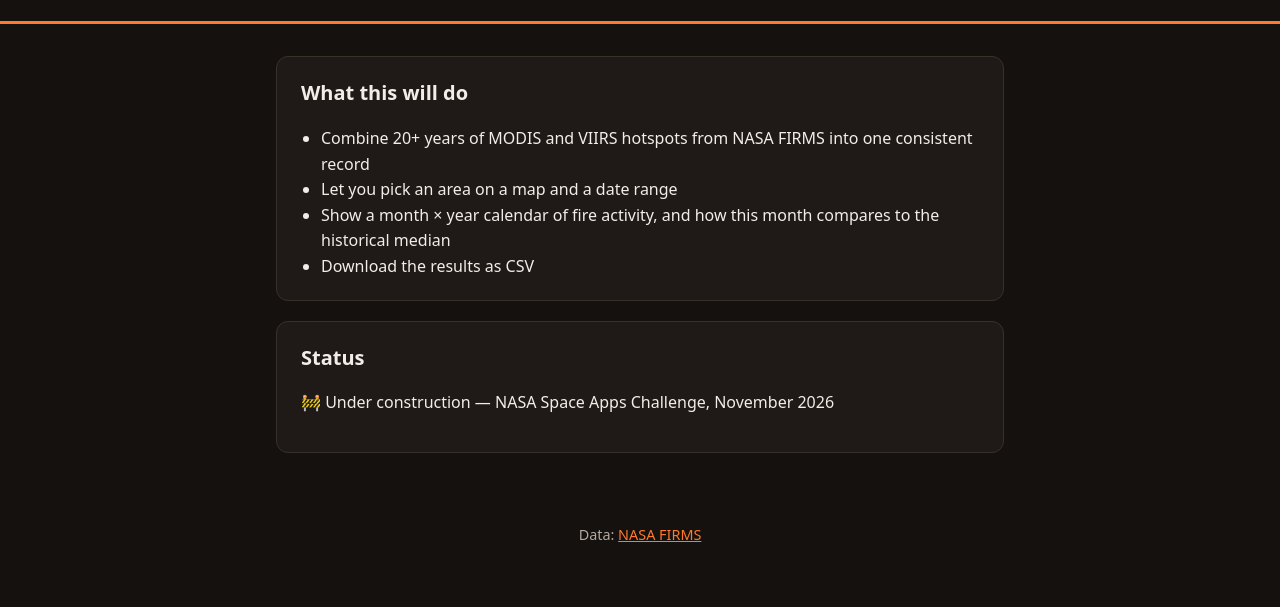
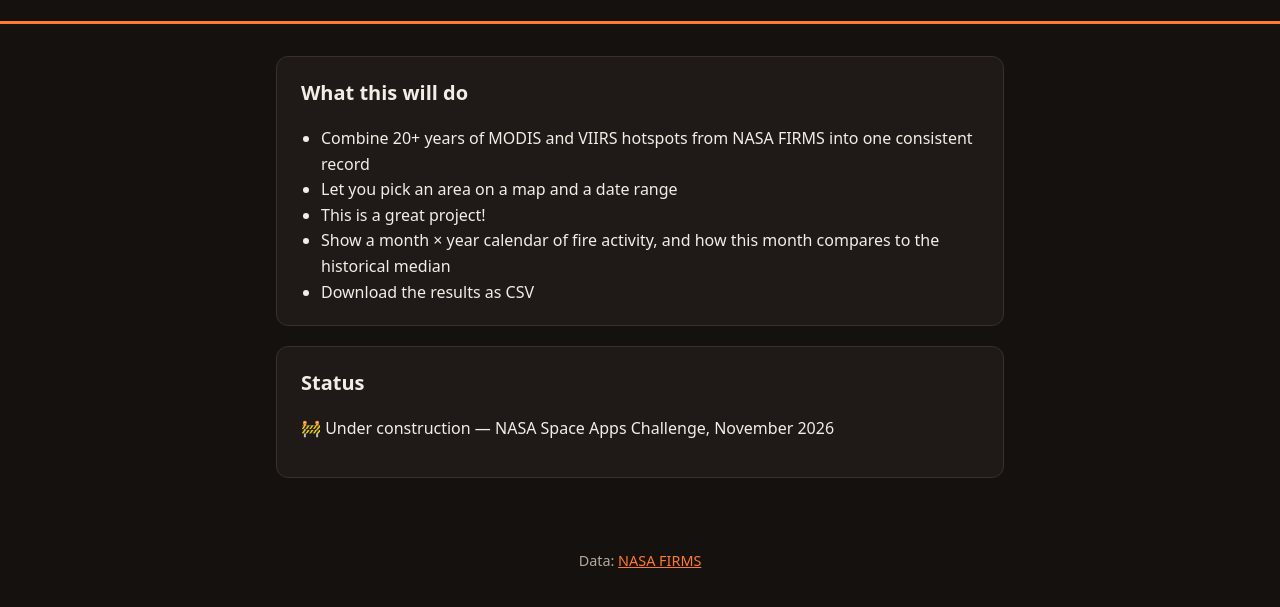
Before and after one commit to GShubhan/ignisensing-analytics, a plain HTML site: page web/index.html in a window 1280 px wide. Shown: the part 161-768 px from the top of the page. Drawn offline with Linux system fonts and the light colour scheme.

Commit message:
Add a list item

```diff
--- a/web/index.html
+++ b/web/index.html
@@ -19,6 +19,7 @@
       <ul>
         <li>Combine 20+ years of MODIS and VIIRS hotspots from NASA FIRMS into one consistent record</li>
         <li>Let you pick an area on a map and a date range</li>
+        <li>This is a great project!</li>
         <li>Show a month × year calendar of fire activity, and how this month compares to the historical median</li>
         <li>Download the results as CSV</li>
       </ul>
```
